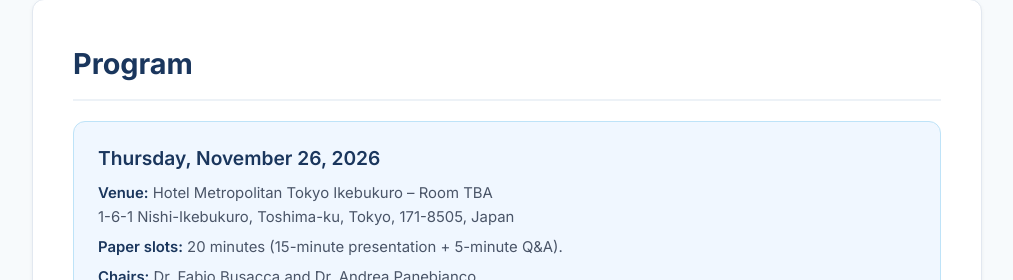
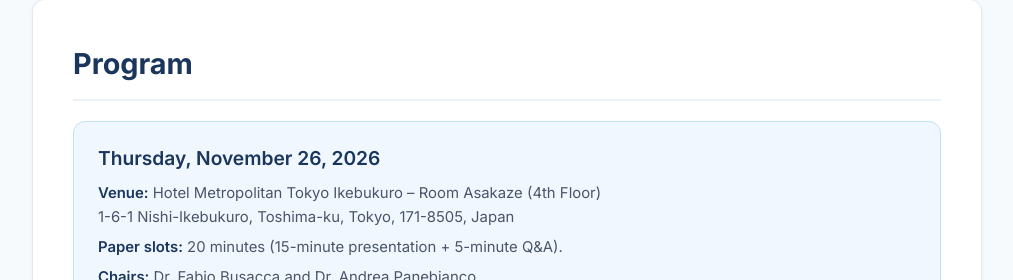
Before and after one commit to aiot2026/aiot2026.github.io, a plain HTML site: page index.html in a window 1280 px wide. Shown: the part 5254-5534 px from the top of the page, without its empty margins (133-1146 px from the left). Drawn offline with Linux system fonts and the light colour scheme.

Commit message:
Update index.html

```diff
--- a/index.html
+++ b/index.html
@@ -694,7 +694,7 @@
             <h2 class="section-title" id="program-heading">Program</h2>
             <div class="program-summary">
                 <h3 id="program-date">Thursday, November 26, 2026</h3>
-                <p id="program-venue"><strong>Venue:</strong> Hotel Metropolitan Tokyo Ikebukuro – Room TBA<br>
+                <p id="program-venue"><strong>Venue:</strong> Hotel Metropolitan Tokyo Ikebukuro – Room Asakaze (4th Floor)<br>
                 1-6-1 Nishi-Ikebukuro, Toshima-ku, Tokyo, 171-8505, Japan</p>
                 <p id="program-format"><strong>Paper slots:</strong> 20 minutes (15-minute presentation + 5-minute Q&amp;A).</p>
                 <p><strong>Chairs:</strong> Dr. Fabio Busacca and Dr. Andrea Panebianco</p>
```
